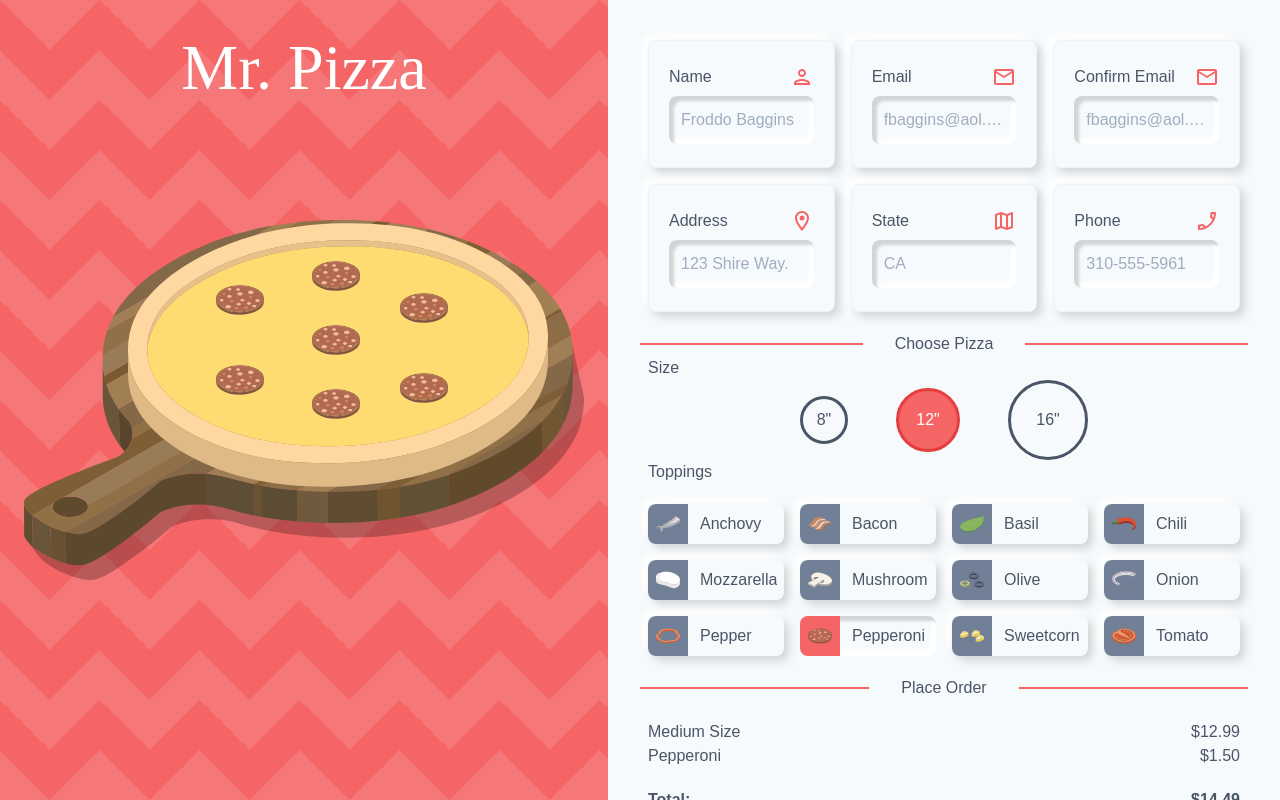
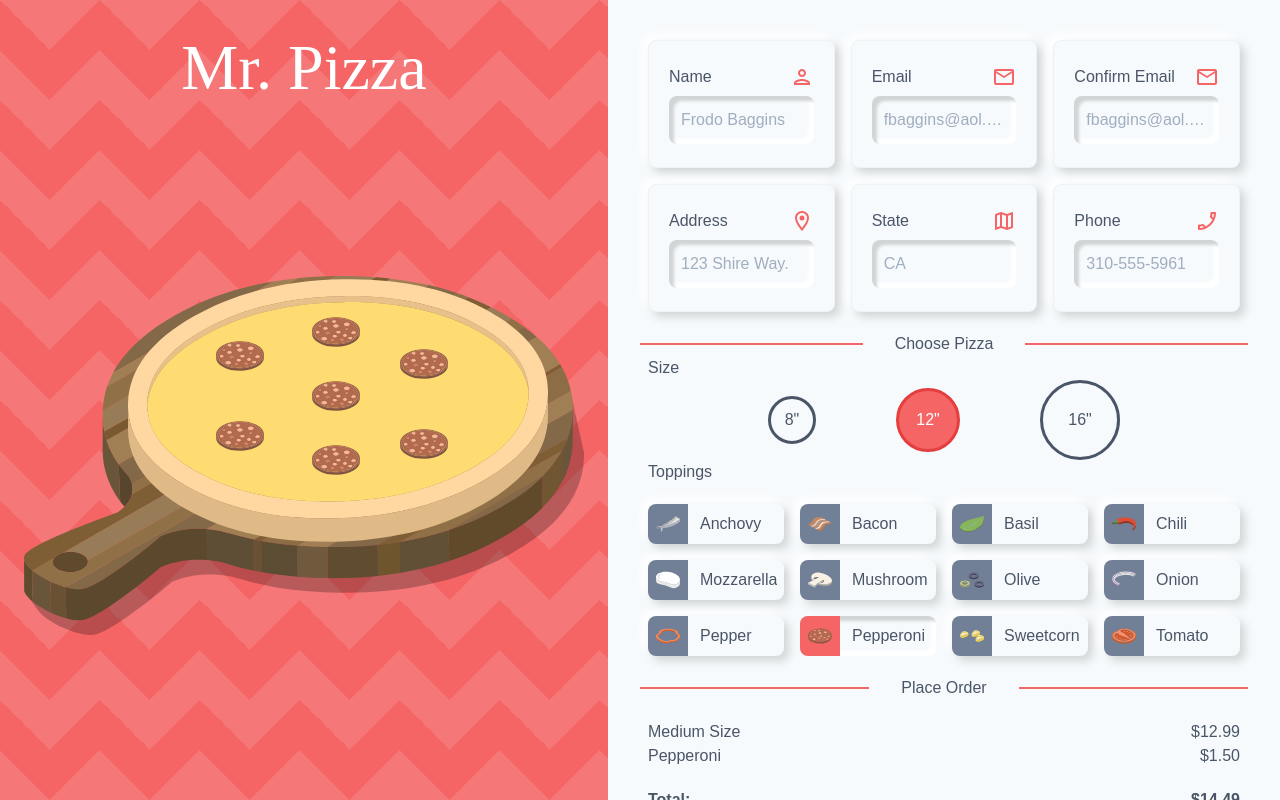
Before and after one commit to ryasan/react_pizza_builder, a React (Create React App) app: page / in a window 1280 px wide. Built offline with nearby package versions, Linux system fonts and the light colour scheme; a web font is replaced by a local one.

Commit message:
progress: polish form styling

```diff
--- a/package.json
+++ b/package.json
@@ -17,6 +17,7 @@
         "prettier": "^2.1.2",
         "react": "^16.13.1",
         "react-dom": "^16.13.1",
+        "react-router-dom": "^5.2.0",
         "react-scripts": "3.4.3",
         "typescript": "~3.7.2"
     },
--- a/src/components/buyer-details.tsx
+++ b/src/components/buyer-details.tsx
@@ -29,7 +29,7 @@ interface Field {
     name: NameType
     icon: string
     placeholder: string
-    modifier?: (args: any) => void
+    modifier?: (args: any) => string | number
 }
 
 const fields: Field[] = [
@@ -37,7 +37,7 @@ const fields: Field[] = [
         label: 'Name',
         name: 'name',
         icon: 'person',
-        placeholder: 'Froddo Baggins'
+        placeholder: 'Frodo Baggins'
     },
     {
         label: 'Email',
@@ -61,7 +61,8 @@ const fields: Field[] = [
         label: 'State',
         name: 'state',
         icon: 'map',
-        placeholder: 'CA'
+        placeholder: 'CA',
+        modifier: (text: string) => text.toUpperCase()
     },
     {
         label: 'Phone',
@@ -173,7 +174,9 @@ const BuyerDetailsComponent: React.FC = () => {
                             {state.errors[f.name]}
                         </span>
                     )}
-                    <label className='flex justify-between' htmlFor={f.name}>
+                    <label
+                        className='flex justify-between items-center'
+                        htmlFor={f.name}>
                         {f.label}
                         <span className='icon-wrap h-6 inline-block w-6'>
                             <Icon
--- a/src/components/choose-size.tsx
+++ b/src/components/choose-size.tsx
@@ -13,9 +13,9 @@ const ChooseSizeComponent: React.FC = () => {
     }
 
     return (
-        <div className='w-full'>
-            <p className='px-10'>Size</p>
-            <div className='size w-full flex justify-center items-center px-10'>
+        <div className='w-full px-10'>
+            <p>Size</p>
+            <div className='size w-full max-w-3xl m-auto flex justify-evenly items-center px-10 overflow-hidden'>
                 {Object.entries(sizePrices).map(([size, details], i) => (
                     <div
                         key={i}
@@ -27,7 +27,8 @@ const ChooseSizeComponent: React.FC = () => {
                             'border-red-600': order.size === size,
                             'text-white': order.size === size,
                             'hover:bg-red-500': order.size === size,
-                            'hover:bg-gray-200': true
+                            'hover:bg-gray-200': true,
+                            'bg-cover': true
                         })}>
                         {details.inches}"
                     </div>
--- a/src/components/choose-toppings.tsx
+++ b/src/components/choose-toppings.tsx
@@ -29,12 +29,13 @@ const ChooseToppingsComponent: React.FC = () => {
                         onClick={toggleSelect(t)}
                         className={classList({
                             'cursor-pointer': true,
+                            flex: true,
                             'h-10': true,
                             'leading-10': true,
                             'neu-flat-light': !find(order.toppings, { name: t.name }), // prettier-ignore
                             'neu-pressed-light': find(order.toppings, { name: t.name }), // prettier-ignore
                             'rounded-lg': true,
-                            'topping-item': true
+                            'topping-item': true,
                         })}>
                         <span
                             className={classList({
--- a/src/components/pizza-viewer.tsx
+++ b/src/components/pizza-viewer.tsx
@@ -9,11 +9,11 @@ const PizzaViewerComponent: React.FC = () => {
     const { order } = useContext(Context)
 
     return (
-        <div className='pizza h-screen relative flex items-center justify-center'>
-            <h1 className='pizza__title absolute text-white top-0 left-0 text-6xl text-center w-full mt-5'>
+        <div className='pizza h-screen relative flex flex-col items-center overflow-hidden'>
+            <h1 className='pizza__title text-white relative text-6xl text-center w-full mt-5'>
                 Mr. Pizza
             </h1>
-            <div className='pizza__inner absolute'>
+            <div className='pizza__inner relative mt-40'>
                 <div className='pizza__base-container'>
                     {/* prettier-ignore */}
                     <div className='pizza__toppings w-full h-full absolute'>
--- a/src/styles/choose-size.scss
+++ b/src/styles/choose-size.scss
@@ -10,21 +10,17 @@
     transition: all 0.2s;
 
     &--small {
-        height: 3rem;
-        width: 3rem;
+        min-height: 3rem;
+        min-width: 3rem;
     }
 
     &--medium {
-        height: 4rem;
-        width: 4em;
+        min-height: 4rem;
+        min-width: 4em;
     }
 
     &--large {
-        height: 5rem;
-        width: 5rem;
-    }
-
-    &:not(:first-child) {
-        margin-left: 3rem;
+        min-height: 5rem;
+        min-width: 5rem;
     }
 }
```
Also changed, not shown: src/pages/home.tsx (added, +9 -0 lines), src/pages/pizza-builder.tsx (added, +17 -0 lines), 1 other file (tests, documents, lock files or other folders).
